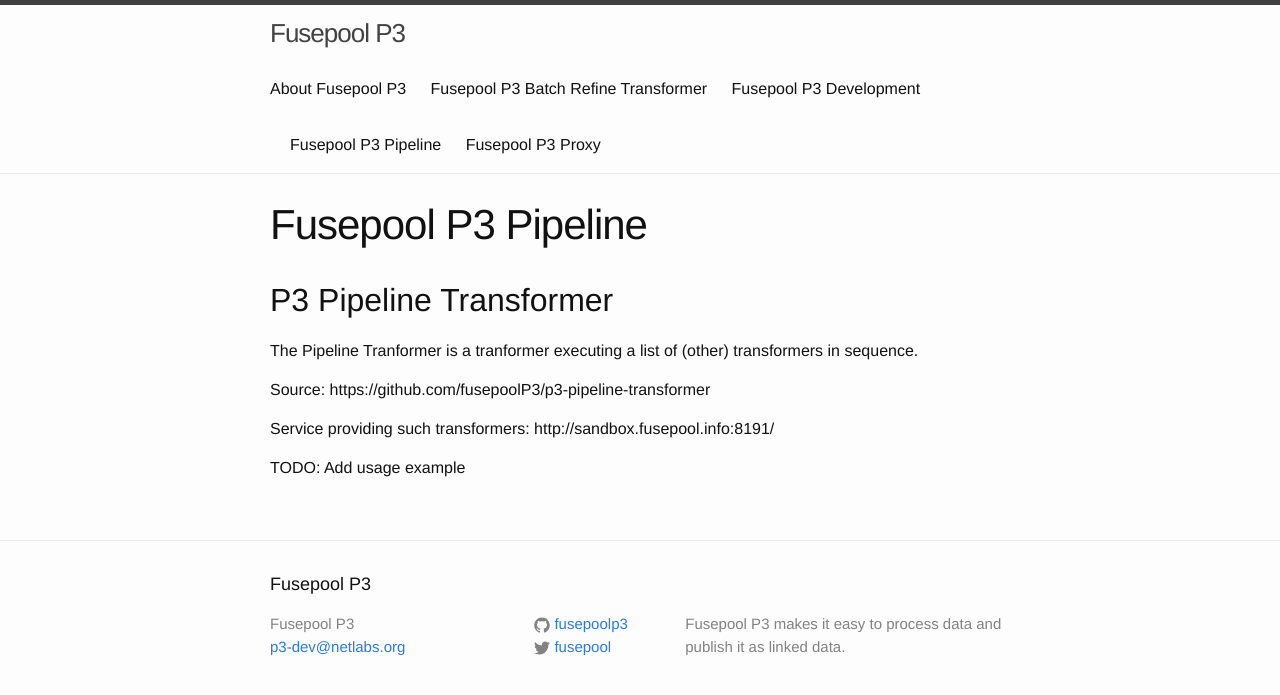
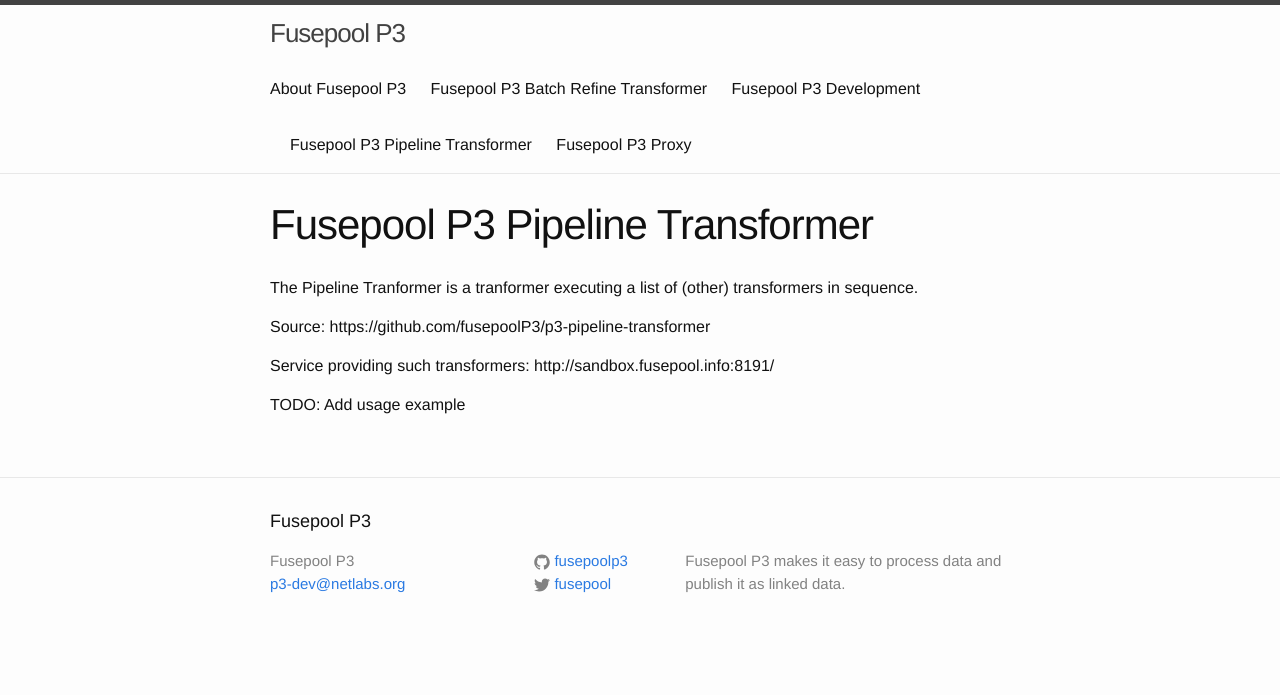
Before and after one commit to fusepoolP3/fusepoolp3.github.io, a Jekyll site: the page built from pipeline-transformer.md, in a window 1280 px wide. Shown: the top 695 px of the page. Built offline with Jekyll 4.4.1, drawn with Linux system fonts in a browser that asks for light colours.

Commit message:
removed duplication of title

```diff
--- a/pipeline-transformer.md
+++ b/pipeline-transformer.md
@@ -1,10 +1,8 @@
 ---
 layout: page
-title: Fusepool P3 Pipeline
+title: Fusepool P3 Pipeline Transformer
 permalink: /pipeline-transformer/
 ---
-
-## P3 Pipeline Transformer
 
 The Pipeline Tranformer is a tranformer executing a list of (other) transformers in sequence.
 
```
Also changed, not shown: proxy.md (+0 -2 lines).
